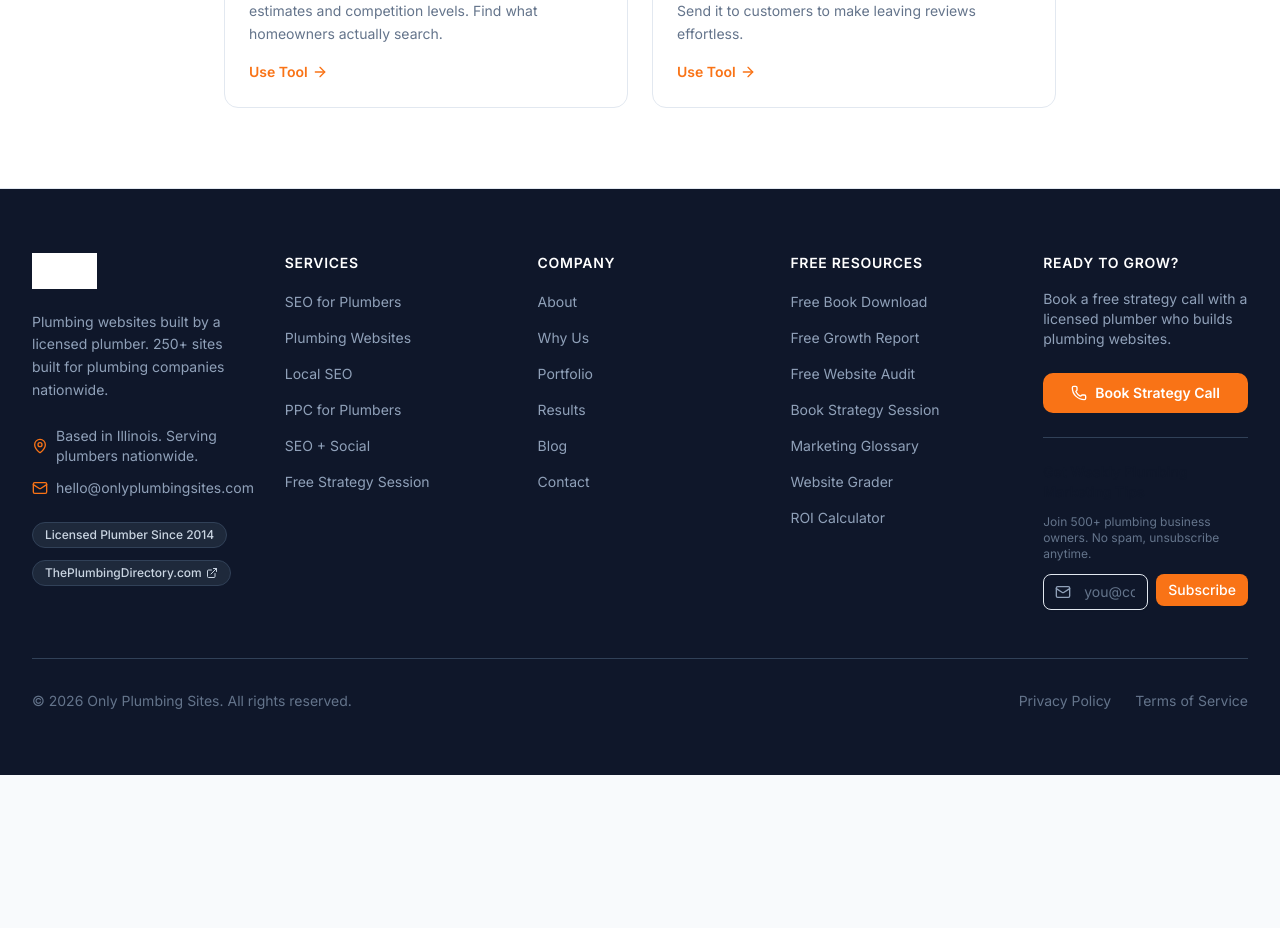
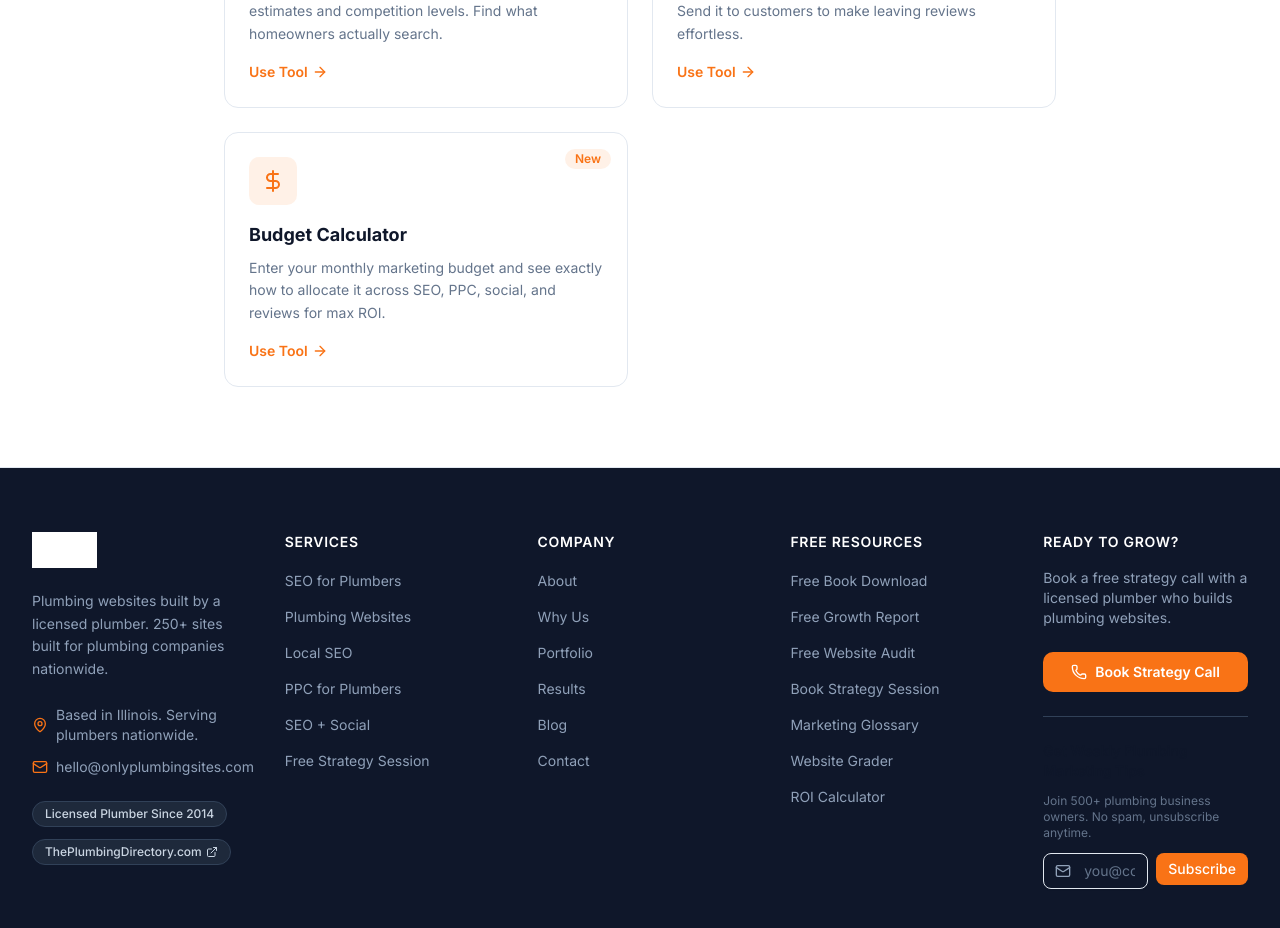
Before and after one commit to FacelessMedia/onlyplumbingsites, a Next.js app: page /tools in a window 1280 px wide. Shown: the part 980-1908 px from the top of the page. Before the commit the page ends 1755 px from the top, so only its background shows below. Built offline with nearby package versions, Linux system fonts and the light colour scheme; no server answers.

Commit message:
feat: Budget calculator added to tools hub + sitemap - /tools hub: added Budget Calculator card with DollarSign icon - Sitemap: added /tools/budget-calculator

```diff
--- a/src/app/sitemap.ts
+++ b/src/app/sitemap.ts
@@ -56,6 +56,7 @@ export default function sitemap(): MetadataRoute.Sitemap {
     { url: `${BASE_URL}/tools`, lastModified: new Date(), changeFrequency: "monthly" as const, priority: 0.7 },
     { url: `${BASE_URL}/tools/plumbing-keywords`, lastModified: new Date(), changeFrequency: "monthly" as const, priority: 0.7 },
     { url: `${BASE_URL}/tools/review-link-generator`, lastModified: new Date(), changeFrequency: "monthly" as const, priority: 0.6 },
+    { url: `${BASE_URL}/tools/budget-calculator`, lastModified: new Date(), changeFrequency: "monthly" as const, priority: 0.7 },
     { url: `${BASE_URL}/compare`, lastModified: new Date(), changeFrequency: "monthly" as const, priority: 0.7 },
     { url: `${BASE_URL}/areas`, lastModified: new Date(), changeFrequency: "monthly" as const, priority: 0.7 },
     { url: `${BASE_URL}/resources`, lastModified: new Date(), changeFrequency: "monthly" as const, priority: 0.6 },
--- a/src/app/tools/page.tsx
+++ b/src/app/tools/page.tsx
@@ -7,6 +7,7 @@ import {
   Star,
   ArrowRight,
   Wrench,
+  DollarSign,
 } from "lucide-react";
 
 export const metadata: Metadata = {
@@ -47,6 +48,14 @@ const tools = [
     href: "/tools/review-link-generator",
     icon: Star,
     tag: null,
+  },
+  {
+    title: "Budget Calculator",
+    description:
+      "Enter your monthly marketing budget and see exactly how to allocate it across SEO, PPC, social, and reviews for max ROI.",
+    href: "/tools/budget-calculator",
+    icon: DollarSign,
+    tag: "New",
   },
 ];
 
```
